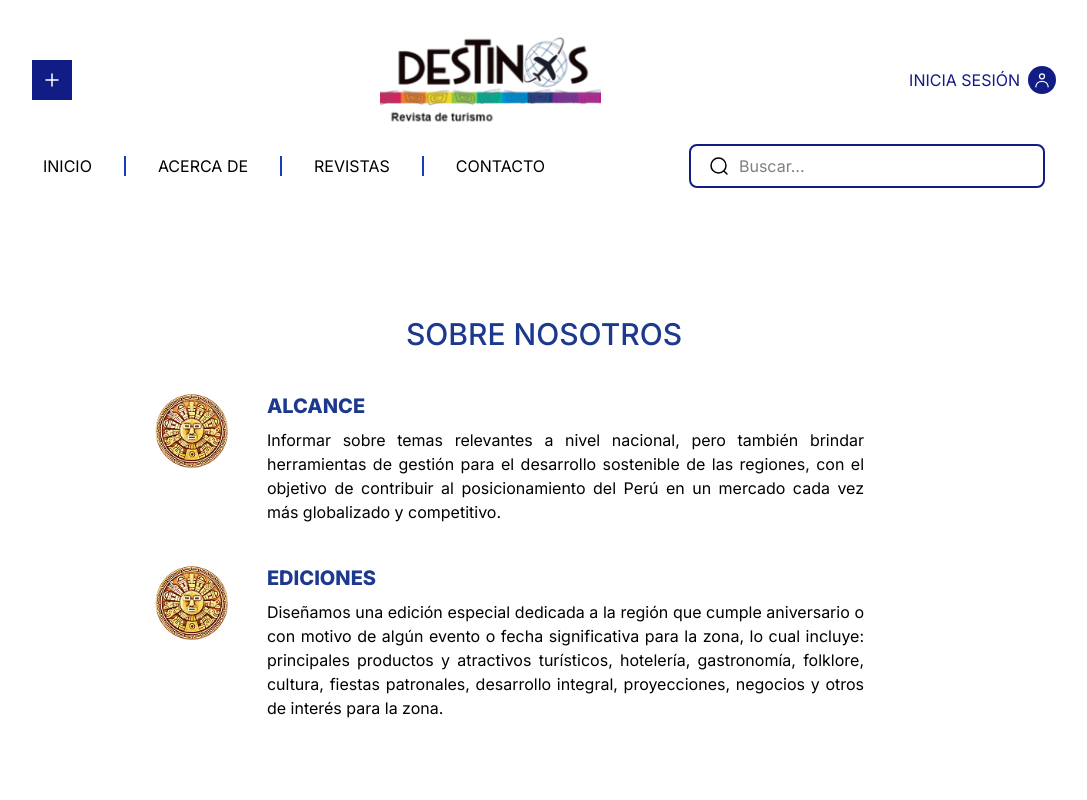
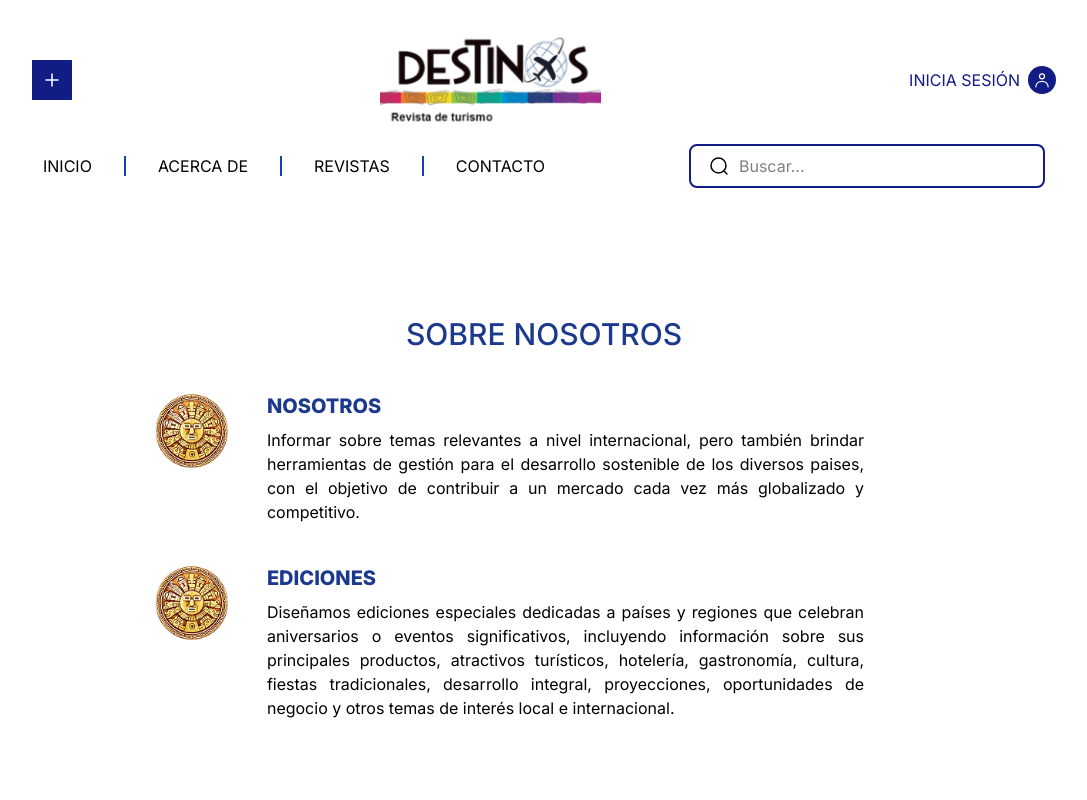
Before and after one commit to Katteyes/revistas_destinos_user, a React (Vite) app: page /acerca-de in a window 1280 px wide. Shown: the top 800 px of the page, without its empty margins (96-1183 px from the left). Built offline with nearby package versions, Linux system fonts and the light colour scheme.

Commit message:
feat: enhance pages with content updates and new functionality; add dynamic loading for magazines

```diff
--- a/src/components/LandingPage/Hero.tsx
+++ b/src/components/LandingPage/Hero.tsx
@@ -24,6 +24,7 @@ export default function Hero() {
           </div>
         ))}
       </div>
+      <div></div>
     </section>
   );
 }
--- a/src/pages/About.tsx
+++ b/src/pages/About.tsx
@@ -12,12 +12,11 @@ export default function About() {
             <div className="flex gap-48">
               <img src="/solPeruano.png" alt="Icono inca" className="w-22 h-20 ml-21" />
               <div className="transform -translate-x-40">
-                <h3 className="text-xl font-extrabold w-22 text-blue-900">ALCANCE</h3>
+                <h3 className="text-xl font-extrabold w-22 text-blue-900">NOSOTROS</h3>
                 <p className="text-justify mt-2">
-                  Informar sobre temas relevantes a nivel nacional, pero también brindar
-                  herramientas de gestión para el desarrollo sostenible de las regiones, con el
-                  objetivo de contribuir al posicionamiento del Perú en un mercado cada vez más
-                  globalizado y competitivo.
+                  Informar sobre temas relevantes a nivel internacional, pero también brindar
+                  herramientas de gestión para el desarrollo sostenible de los diversos paises, con
+                  el objetivo de contribuir a un mercado cada vez más globalizado y competitivo.
                 </p>
               </div>
             </div>
@@ -29,11 +28,11 @@ export default function About() {
               <div className="transform -translate-x-40">
                 <h3 className="text-xl font-extrabold w-22 text-blue-900">EDICIONES</h3>
                 <p className="text-justify mt-2">
-                  Diseñamos una edición especial dedicada a la región que cumple aniversario o con
-                  motivo de algún evento o fecha significativa para la zona, lo cual incluye:
-                  principales productos y atractivos turísticos, hotelería, gastronomía, folklore,
-                  cultura, fiestas patronales, desarrollo integral, proyecciones, negocios y otros
-                  de interés para la zona.
+                  Diseñamos ediciones especiales dedicadas a países y regiones que celebran
+                  aniversarios o eventos significativos, incluyendo información sobre sus
+                  principales productos, atractivos turísticos, hotelería, gastronomía, cultura,
+                  fiestas tradicionales, desarrollo integral, proyecciones, oportunidades de negocio
+                  y otros temas de interés local e internacional.
                 </p>
               </div>
             </div>
--- a/src/pages/Contacto.tsx
+++ b/src/pages/Contacto.tsx
@@ -30,12 +30,9 @@ export default function Contacto() {
             Somos Destinos Turismo
           </h1>
           <p className="font-light mb-2">
-            Somos una plataforma dedicada a la promoción de turismo y el desarrollo regional, con
-            proyección nacional e internacional.
-          </p>
-          <p className="font-light">
-            En Destinos Turismo conectamos, promovemos y proyectamos lo mejor de nuestra tierra
-            hacia el mundo.
+            Somos una plataforma dedicada a la promoción de turismo y el desarrollo global, con
+            proyección nacional e internacional.En Destinos Turismo conectamos, promovemos y
+            proyectamos lo mejor de nuestra tierra hacia el mundo.
           </p>
         </article>
 
--- a/src/pages/Login.tsx
+++ b/src/pages/Login.tsx
@@ -45,10 +45,17 @@ export default function Login() {
             onChange={e => setPassword(e.target.value)}
           />
           <button
-            className="bg-blue-900 text-white py-2 font-semibold p-12 ml-20 w-[220px]"
+            className="bg-blue-900 text-white py-2 font-semibold p-12 ml-20 w-[220px] mb-5"
             onClick={handleLogin}
           >
             INICIAR SESIÓN
+          </button>
+
+          <button
+            className="bg-blue-900 text-white py-2 font-semibold p-12 ml-20 w-[220px]"
+            onClick={() => navigate('/register')}
+          >
+            REGISTRARSE
           </button>
         </div>
       </div>
--- a/src/pages/Register.tsx
+++ b/src/pages/Register.tsx
@@ -86,7 +86,7 @@ export default function Register() {
           <div className="flex space-x-4 mb-4">
             <input
               type="text"
-              placeholder="Compañía"
+              placeholder="Empresa"
               className="p-3 border rounded-xl w-1/2 bg-[#FFFFFF] border-gray-400"
               value={company}
               onChange={e => setCompany(e.target.value)}
--- a/src/pages/Revistas.tsx
+++ b/src/pages/Revistas.tsx
@@ -1,18 +1,32 @@
 import Header from '../components/LandingPage/Header';
 import Footer from '../components/LandingPage/Footer';
+import { useEffect, useState } from 'react';
 
-const REVISTAS = [
-  { id: 1, image: '/magazine/magazineArequipa.webp', title: 'REVISTAS DESTINOS - AREQUIPA' },
-  { id: 2, image: '', title: '' },
-  { id: 3, image: '', title: '' },
-  { id: 4, image: '', title: '' },
-  { id: 5, image: '', title: '' },
-  { id: 6, image: '', title: '' },
-  { id: 7, image: '', title: '' },
-  { id: 8, image: '', title: '' },
-];
+interface Revista {
+  id: number;
+  title: string;
+  issue_number: number; // Número de edición
+  publication_date: string; // Fecha de publicación en formato ISO
+  cover_image_url: string; // URL de la imagen de portada
+  pdf_url: string; // URL del PDF
+  is_physical: boolean; // Indica si es físico o no
+}
 
 export default function Revistas() {
+  const [revistas, setRevistas] = useState<Revista[]>([]);
+
+  useEffect(() => {
+    fetch('http://localhost:3000/api/magazines')
+      .then(response => {
+        if (!response.ok) {
+          throw new Error('Error al obtener las revistas');
+        }
+        return response.json();
+      })
+      .then(data => setRevistas(data.data))
+      .catch(error => console.error('Error:', error));
+  }, []);
+
   return (
     <>
       <Header />
@@ -20,15 +34,20 @@ export default function Revistas() {
         <h1 className="text-[#111C85] font-medium text-3xl max-w-sm text-center mx-auto mb-8">
           REVISTAS DESTINOS TURISMO
         </h1>
-        <div className="grid grid-cols-1 sm:grid-cols-2 lg:grid-cols-4 gap-8 lg:gap-16 px-4 lg:px-12 max-w-7xl mx-auto">
-          {REVISTAS.map(revista => (
+        <div className="flex justify-center items-center grid grid-cols-4 sm:grid-cols-4 lg:grid-cols-4 gap-8 lg:gap-16 px-4 lg:px-12 max-w-7xl mx-auto">
+          {' '}
+          {revistas.map(revista => (
             <div
               key={revista.id}
               className="bg-[#C783175E] h-92 rounded-3xl justify-center items-center flex flex-col"
             >
-              {revista.image && (
+              {revista.cover_image_url && (
                 <>
-                  <img src={revista.image} className="p-4" alt={`Revista ${revista.title}`} />
+                  <img
+                    src={revista.cover_image_url}
+                    className="p-4"
+                    alt={`Revista ${revista.title}`}
+                  />
                   <span className="text-[#111C85] -mt-2 text-[12px] font-bold">
                     {revista.title}
                   </span>
```
